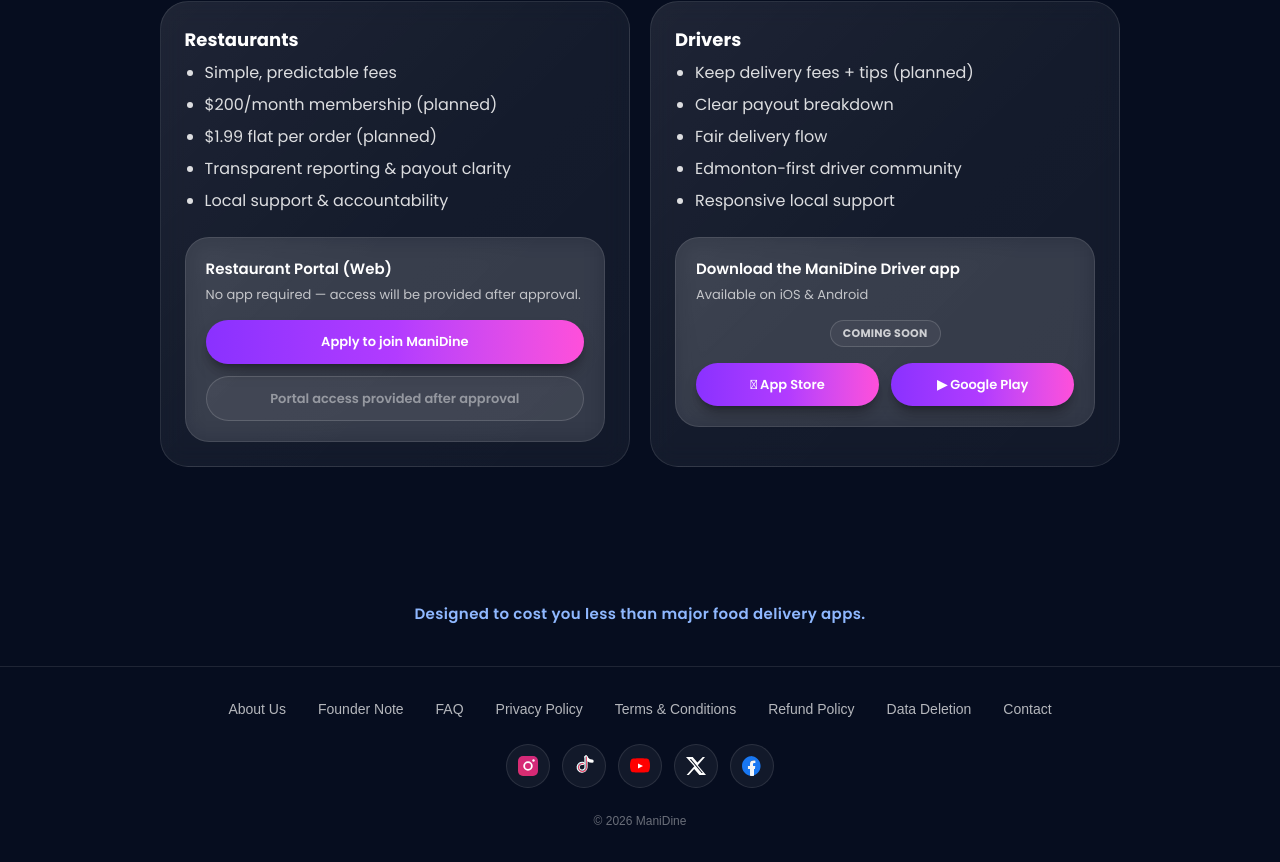
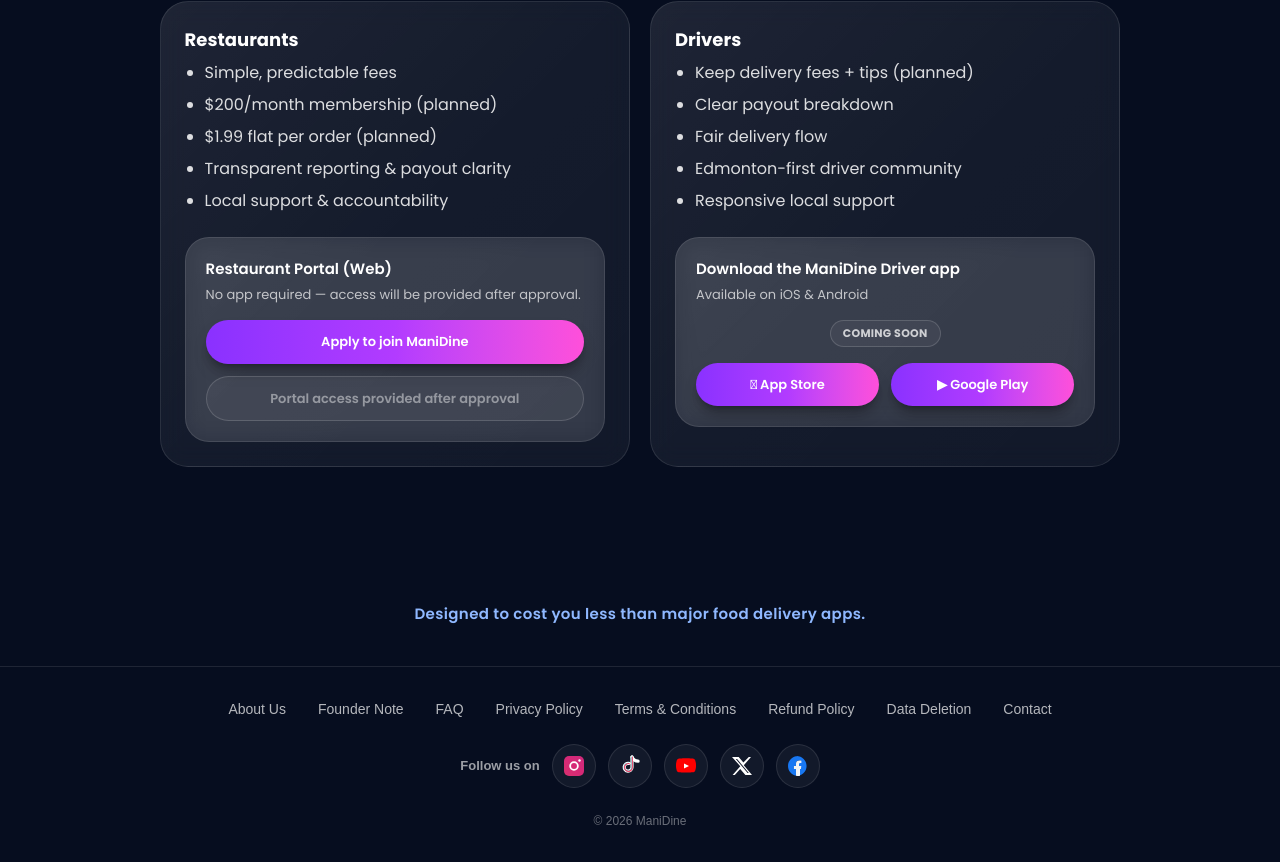
Before and after one commit to manikanniappan/manidine-ca, a Next.js app: page / in a window 1280 px wide. Shown: the part 1569-2431 px from the top of the page. Built offline with nearby package versions, Linux system fonts and the light colour scheme; no server answers.

Commit message:
Update footer social icons + add Facebook link

```diff
--- a/components/Footer.tsx
+++ b/components/Footer.tsx
@@ -1,4 +1,4 @@
-// ManiDine.ca /components/Footer.tsx — Updated: 2026-01-22 16:25 (America/Edmonton)
+// ManiDine.ca /components/Footer.tsx — Updated: 2026-01-22 16:35 (America/Edmonton)
 // FILE: components/Footer.tsx
 
 import Link from "next/link";
@@ -42,8 +42,13 @@
           </Link>
         </div>
 
-        {/* Social icons */}
-        <div className="mt-6 flex items-center justify-center gap-3">
+        {/* Follow us row */}
+        <div className="mt-6 flex flex-col items-center justify-center gap-3 sm:flex-row">
+          <div className="text-[13px] font-semibold text-white/60">
+            Follow us on
+          </div>
+
+          <div className="flex items-center justify-center gap-3">
             {/* Instagram */}
             <a
               href="https://www.instagram.com/manidine.ca/"
@@ -53,7 +58,6 @@
               title="Instagram: manidine.ca"
               className="group inline-flex h-11 w-11 items-center justify-center rounded-full border border-white/10 bg-white/5 hover:bg-white/10 transition"
             >
-            {/* Instagram Brand Icon */}
               <svg viewBox="0 0 24 24" className="h-6 w-6">
                 <defs>
                   <linearGradient id="igGrad" x1="0" y1="24" x2="24" y2="0">
@@ -64,7 +68,6 @@
                     <stop offset="1" stopColor="#4F5BD5" />
                   </linearGradient>
                 </defs>
-
                 <path
                   d="M7 2h10a5 5 0 0 1 5 5v10a5 5 0 0 1-5 5H7a5 5 0 0 1-5-5V7a5 5 0 0 1 5-5Z"
                   fill="url(#igGrad)"
@@ -86,7 +89,6 @@
               title="TikTok: manidine.ca"
               className="group inline-flex h-11 w-11 items-center justify-center rounded-full border border-white/10 bg-white/5 hover:bg-white/10 transition"
             >
-            {/* TikTok Brand Icon */}
               <svg viewBox="0 0 24 24" className="h-6 w-6">
                 <path
                   d="M14 3v10.2a3.9 3.9 0 1 1-3.2-3.85"
@@ -102,8 +104,6 @@
                   strokeWidth="3.2"
                   strokeLinecap="round"
                 />
-
-              {/* neon shadow strokes */}
                 <path
                   d="M14 3v10.2a3.9 3.9 0 1 1-3.2-3.85"
                   fill="none"
@@ -133,7 +133,6 @@
               title="YouTube: manidine_ca"
               className="group inline-flex h-11 w-11 items-center justify-center rounded-full border border-white/10 bg-white/5 hover:bg-white/10 transition"
             >
-            {/* YouTube Brand Icon */}
               <svg viewBox="0 0 24 24" className="h-6 w-6">
                 <path
                   d="M21.5 7.5s-.2-1.4-.8-2c-.8-.8-1.7-.8-2.1-.9C15.8 4.3 12 4.3 12 4.3s-3.8 0-6.6.3c-.4.1-1.3.1-2.1.9-.6.6-.8 2-.8 2S2 9.1 2 10.7v1.5c0 1.6.5 3.2.5 3.2s.2 1.4.8 2c.8.8 1.9.8 2.3.9 1.7.2 6.4.3 6.4.3s3.8 0 6.6-.3c.4-.1 1.3-.1 2.1-.9.6-.6.8-2 .8-2s.5-1.6.5-3.2v-1.5c0-1.6-.5-3.2-.5-3.2Z"
@@ -152,7 +151,6 @@
               title="X: manidine_ca"
               className="group inline-flex h-11 w-11 items-center justify-center rounded-full border border-white/10 bg-white/5 hover:bg-white/10 transition"
             >
-            {/* X Icon (white) */}
               <svg viewBox="0 0 24 24" className="h-6 w-6">
                 <path
                   d="M18.8 3H21l-7.2 8.2L22 21h-6.6l-5.2-6.1L4.8 21H2.6l7.7-8.8L2 3h6.7l4.7 5.5L18.8 3Zm-1.2 16h1.2L7.1 4.9H5.8L17.6 19Z"
@@ -161,16 +159,15 @@
               </svg>
             </a>
 
-          {/* Facebook */}
+            {/* Facebook (correct link) */}
             <a
-            href="https://www.facebook.com/ManiDine"
+              href="https://www.facebook.com/profile.php?id=61583352970772"
               target="_blank"
               rel="noopener noreferrer"
               aria-label="Facebook"
               title="Facebook: ManiDine"
               className="group inline-flex h-11 w-11 items-center justify-center rounded-full border border-white/10 bg-white/5 hover:bg-white/10 transition"
             >
-            {/* Facebook Brand Icon */}
               <svg viewBox="0 0 24 24" className="h-6 w-6">
                 <path
                   d="M12 2C6.48 2 2 6.48 2 12c0 4.84 3.44 8.87 8 9.8v-6.9H7.9V12H10V9.8c0-2.07 1.23-3.22 3.12-3.22.9 0 1.84.16 1.84.16v2.03h-1.04c-1.02 0-1.34.64-1.34 1.29V12h2.28l-.36 2.9h-1.92v6.9c4.56-.93 8-4.96 8-9.8 0-5.52-4.48-10-10-10Z"
@@ -184,6 +181,7 @@
               </svg>
             </a>
           </div>
+        </div>
 
         {/* Copyright */}
         <div className="mt-6 text-center text-[12px] text-white/40">
```
Lines whose indentation alone changed are shown as unchanged.
